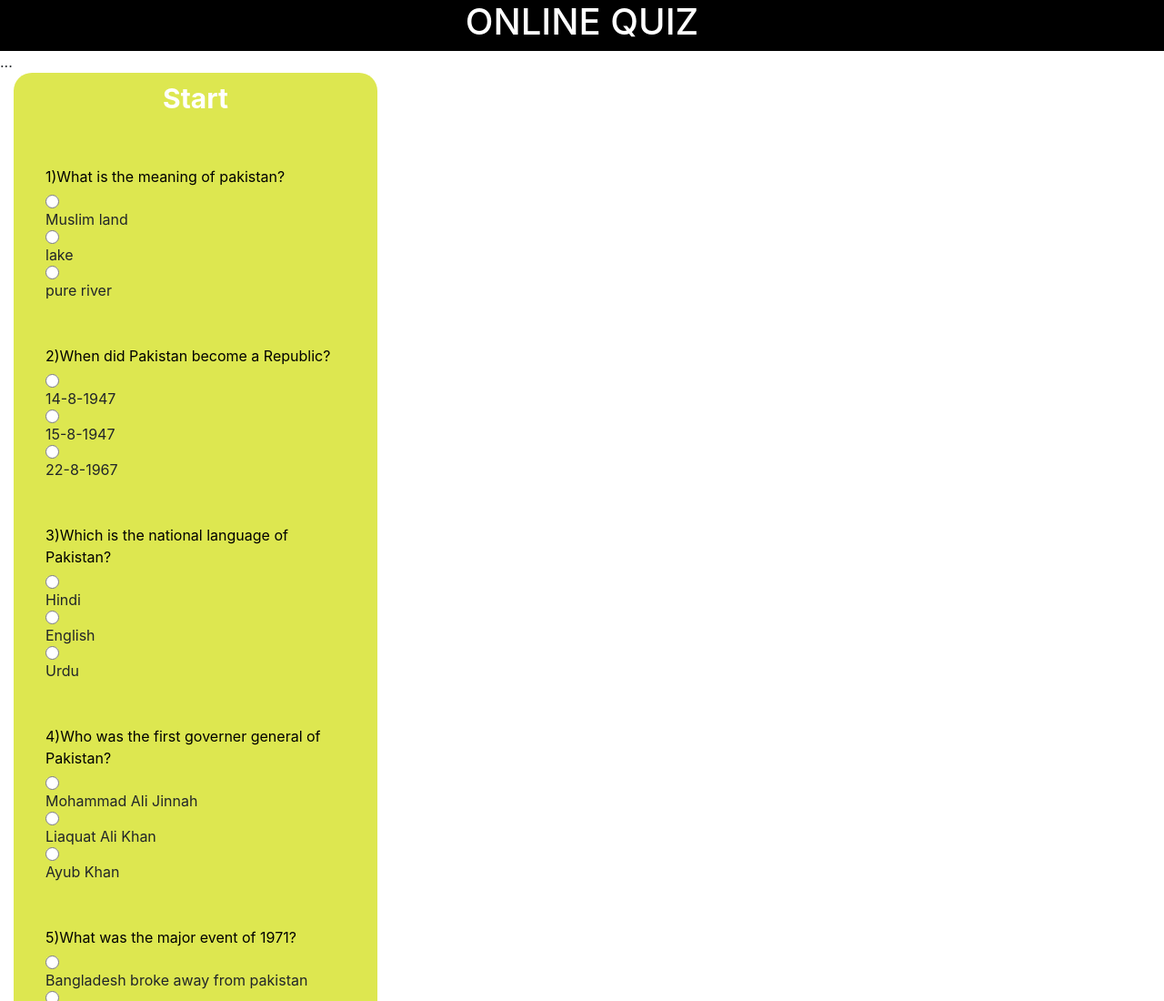
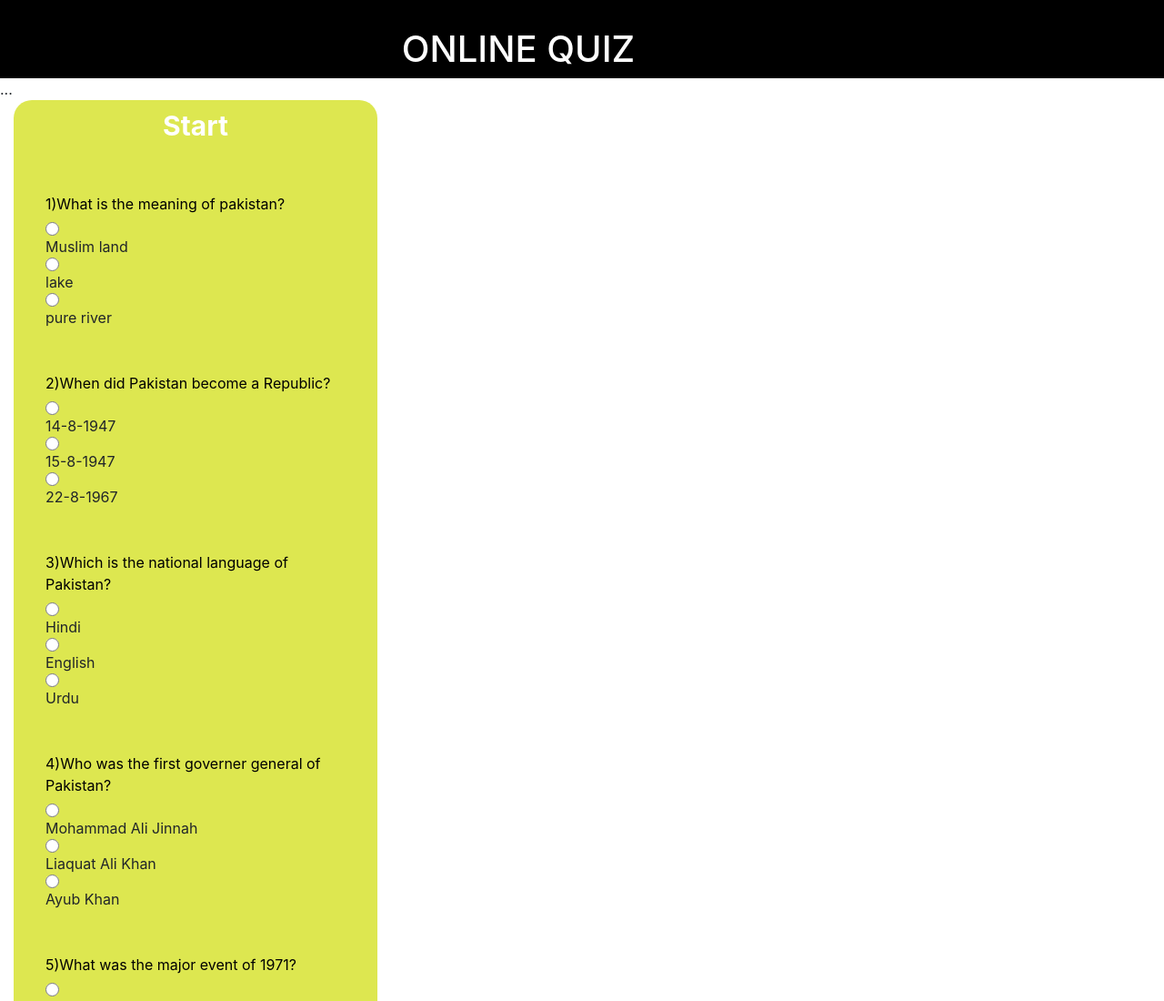
Before and after one commit to maheenriaz/Online-quiz, a plain HTML site: page index.html in a window 1280 px wide. Shown: the top 1100 px of the page at 91% size. Drawn offline with nearby package versions, Linux system fonts and the light colour scheme.

Commit message:
Update index.html

```diff
--- a/index.html
+++ b/index.html
@@ -1,16 +1,17 @@
 <!DOCTYPE html>
 <html lang="en">
       <head>
-         <link href="style.css" rel="stylesheet">
+
             <title>Online Quiz JS</title>
             <meta charset="utf-8">
-           <link href="style.css" rel="stylesheet">
+
             <meta name="viewport" content="width=device-width, initial-scale=1">
             <link rel="stylesheet" href="css/bootstrap.min.css">
             <!----------------animation files----------->
             <link rel="stylesheet" href="css/animate.css">
        <script src= js/jquery.min.js></script></head>
        <script src="js/bootstrap.min.js"></script>
+      <link href="style.css" rel="stylesheet">
 <body>
       <div class="row">
             <div class="container">
```
